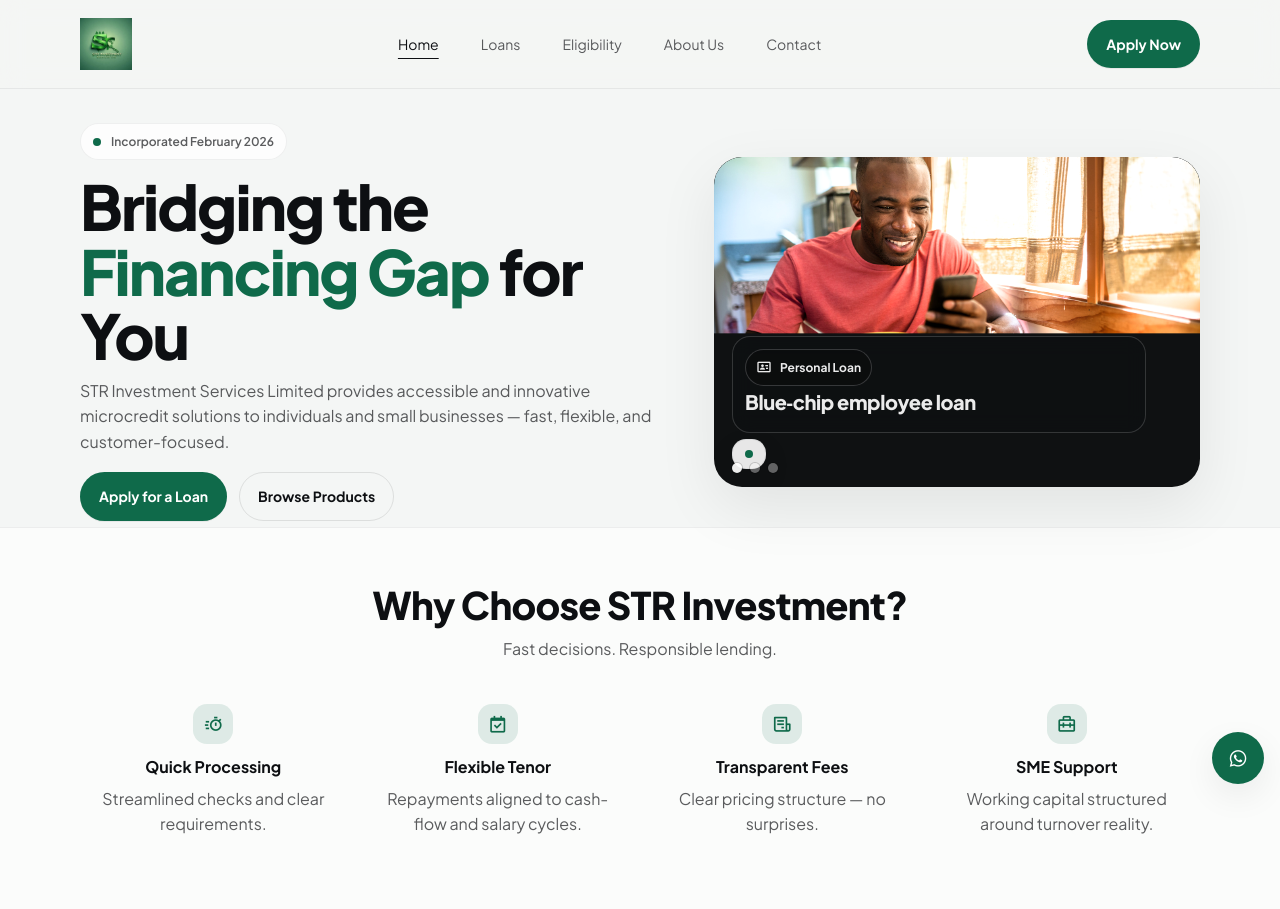
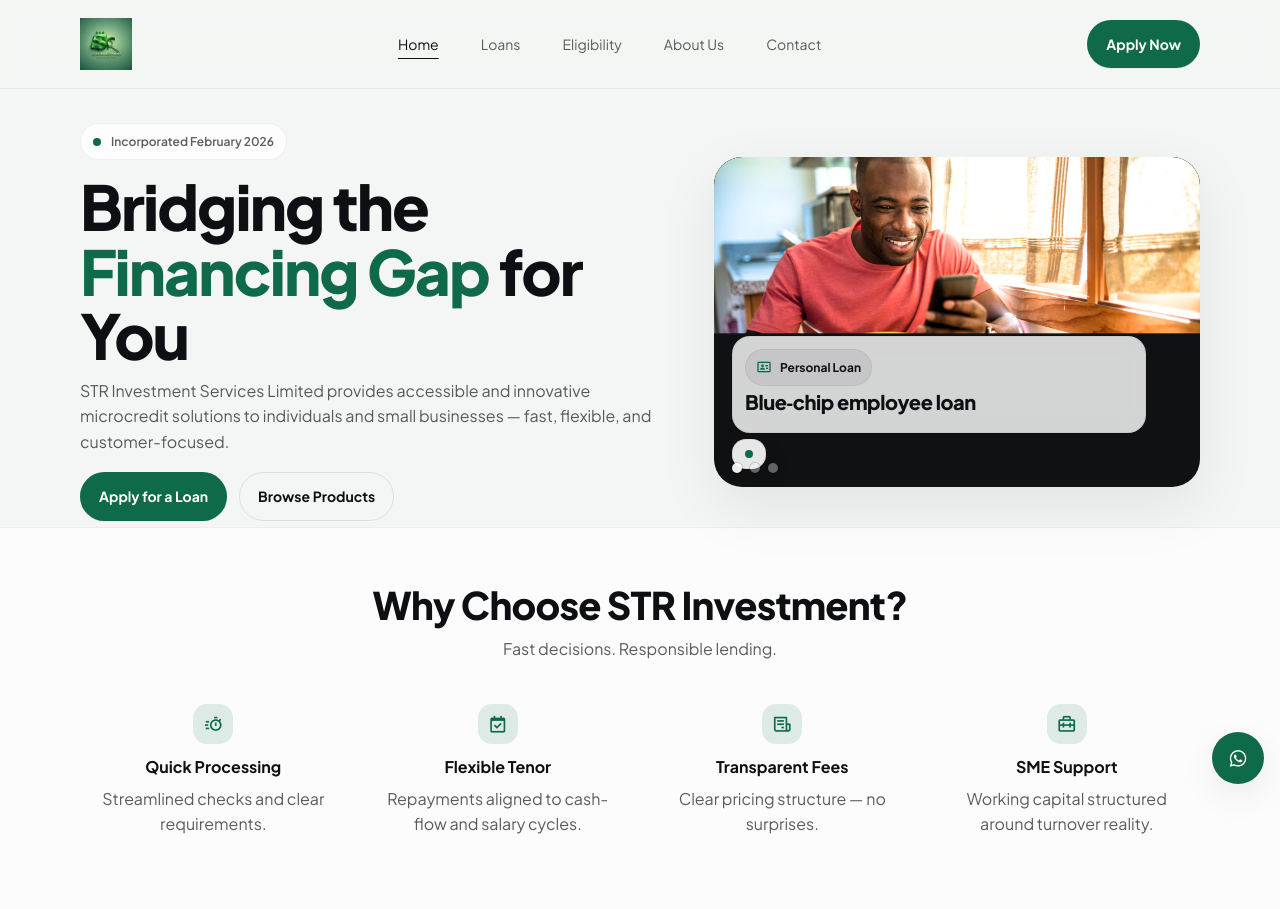
Before and after one commit to teelake/str-investment, a PHP site: page / in a window 1280 px wide. Shown: the top 909 px of the page. Run offline with PHP 8.4, Linux system fonts and the light colour scheme; some libraries are stand-ins or nearby versions.

Commit message:
new images

```diff
--- a/assets/styles.css
+++ b/assets/styles.css
@@ -295,13 +295,21 @@ i.bx, i.fa, i.fa-solid, i.fa-regular, i.fa-brands{
 .hero-slide-text{
   width: min(440px, calc(100% - 36px));
   margin-top: auto;
-  background: rgba(13,15,18,.34);
-  border: 1px solid rgba(255,255,255,.16);
+  background: rgba(255,255,255,.82);
+  border: 1px solid var(--line2);
   border-radius: 18px;
   padding: 12px 12px 14px;
   backdrop-filter: blur(10px);
   -webkit-backdrop-filter: blur(10px);
 }
+
+.hero-slide-text .hero-slide-badge{
+  background: rgba(13,15,18,.06);
+  border: 1px solid var(--line2);
+  color: var(--ink);
+}
+.hero-slide-text .hero-slide-badge i{color: var(--green)}
+.hero-slide-text .hero-slide-title{color: var(--ink)}
 .hero-slide[data-theme="personal"]{
   background: transparent;
 }
```
